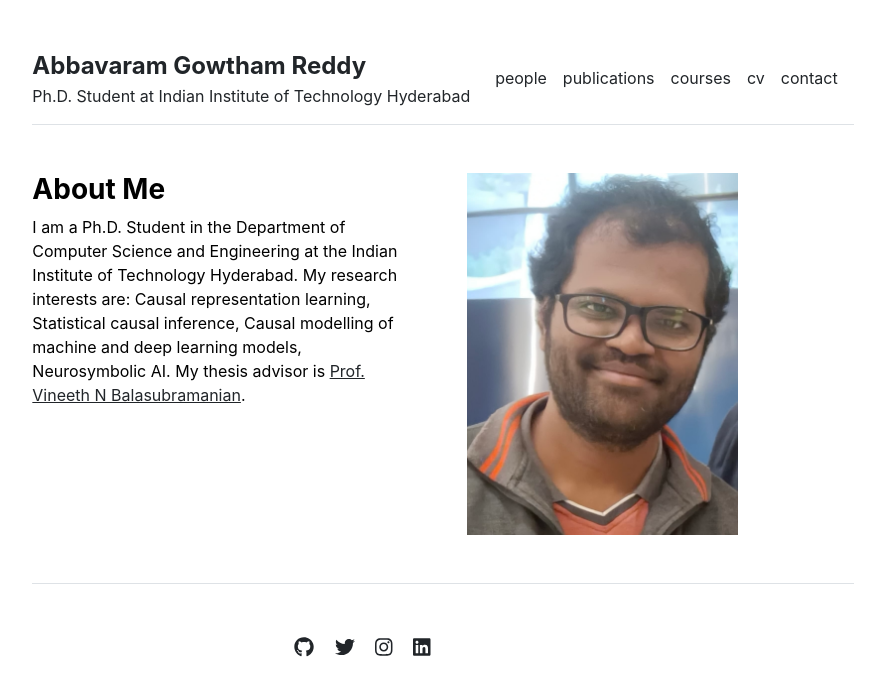
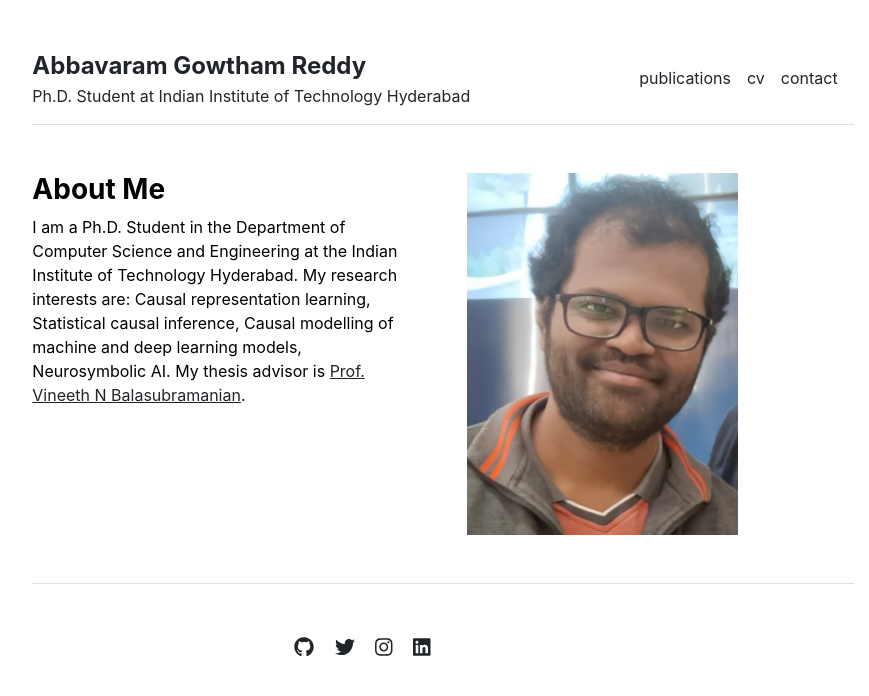
Before and after one commit to gautam0707/gautam0707.github.io, a Jekyll site: the page built from index.md, in a window 1280 px wide. Shown: the top 696 px of the page, without its empty margins (197-1066 px from the left). Built offline with Jekyll 4.4.1, drawn with Linux system fonts in a browser that asks for light colours.

Commit message:
Update settings.yml

```diff
--- a/_data/settings.yml
+++ b/_data/settings.yml
@@ -1,7 +1,7 @@
 menu:
-- {name: 'people', url: '/people'}
+# - {name: 'people', url: '/people'}
 - {name: 'publications', url: '/publications'}
-- {name: 'courses', url: '/courses'}
+# - {name: 'courses', url: '/courses'}
 - {name: 'cv', url: '/cv'}
 - {name: 'contact', url: '/contact'}
 
```
